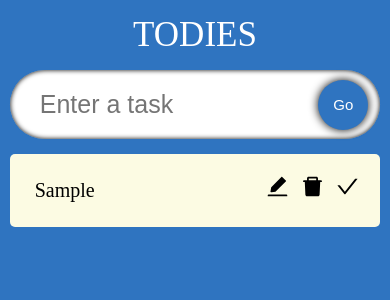
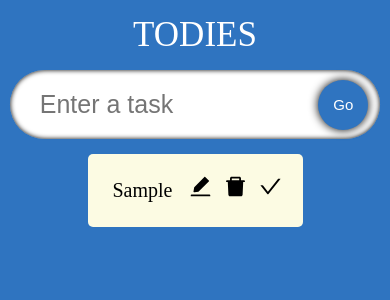
Before and after one commit to peudrohugo/todies, a React (Create React App) app: page / in a window 390 px wide. Both pictures are taken after typing "Sample" into the empty fields and a click on the button "Go". Shown: the top 300 px of the page. Built offline with nearby package versions, Linux system fonts and the light colour scheme; a web font is replaced by a local one.

Commit message:
style: TodyCard hover effect

```diff
--- a/src/styles/TodyCard.component.css
+++ b/src/styles/TodyCard.component.css
@@ -1,10 +1,15 @@
 .todies__single {
   display: flex;
-  width: 29.5%;
   border-radius: 5px;
   padding: 20px;
   margin-top: 15px;
   background-color: var(--cream);
+  transition: 0.2s;
+}
+
+.todies__single:hover {
+  box-shadow: 0 0 5px black;
+  transform: scale(1.03);
 }
 
 .todies__single--text {
@@ -23,15 +28,3 @@
   font-size: 25px;
   cursor: pointer;
 }
-
-@media (max-width: 1200px) {
-  .todies__single {
-    width: 40%;
-  }
-}
-
-@media (max-width: 700px) {
-  .todies__single {
-    width: 100%;
-  }
-}
```
